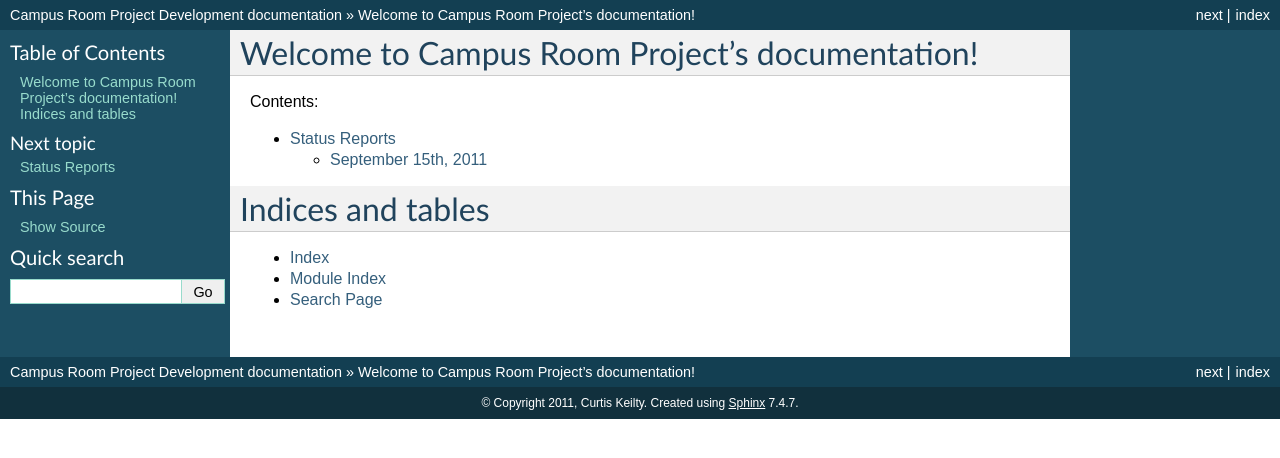
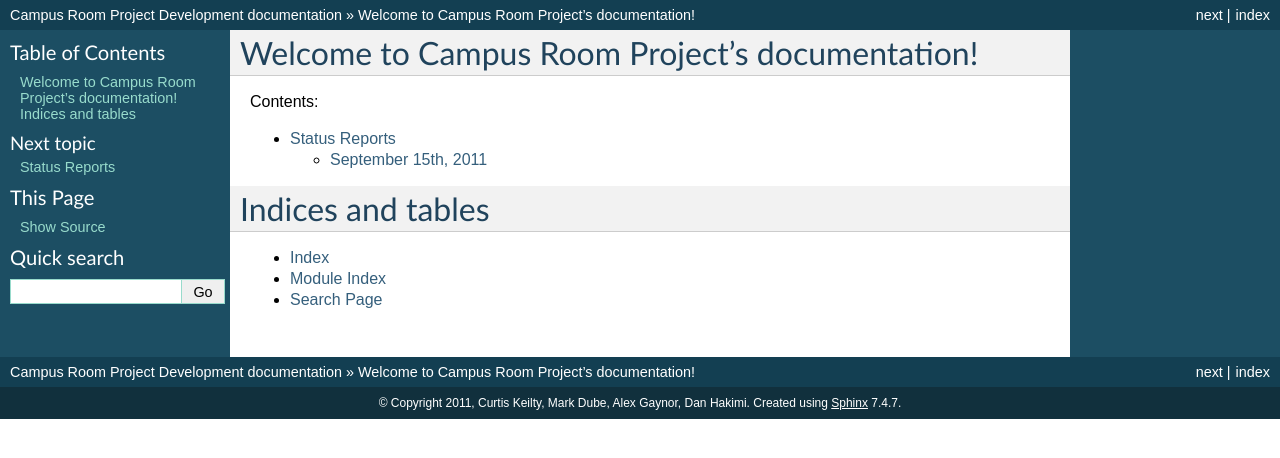
Before and after one commit to DanHakimi/Rooms, a Sphinx documentation site: the page built from docs/index.rst, in a window 1280 px wide. Shown: the top 458 px of the page. Built offline with Sphinx 7.4.7, drawn with Linux system fonts in a browser that asks for light colours.

Commit message:
Fix the name in the copyright/authorship fields.

```diff
--- a/docs/conf.py
+++ b/docs/conf.py
@@ -41,7 +41,7 @@ master_doc = 'index'
 
 # General information about the project.
 project = u'Campus Room Project'
-copyright = u'2011, Curtis Keilty'
+copyright = u'2011, Curtis Keilty, Mark Dube, Alex Gaynor, Dan Hakimi'
 
 # The version info for the project you're documenting, acts as replacement for
 # |version| and |release|, also used in various other places throughout the
@@ -212,5 +212,5 @@ latex_documents = [
 # (source start file, name, description, authors, manual section).
 man_pages = [
     ('index', 'campusroomproject', u'Campus Room Project Documentation',
-     [u'Curtis Keilty'], 1)
+     [u'Curtis Keilty, Mark Dube, Alex Gaynor, Dan Hakimi'], 1)
 ]
```
